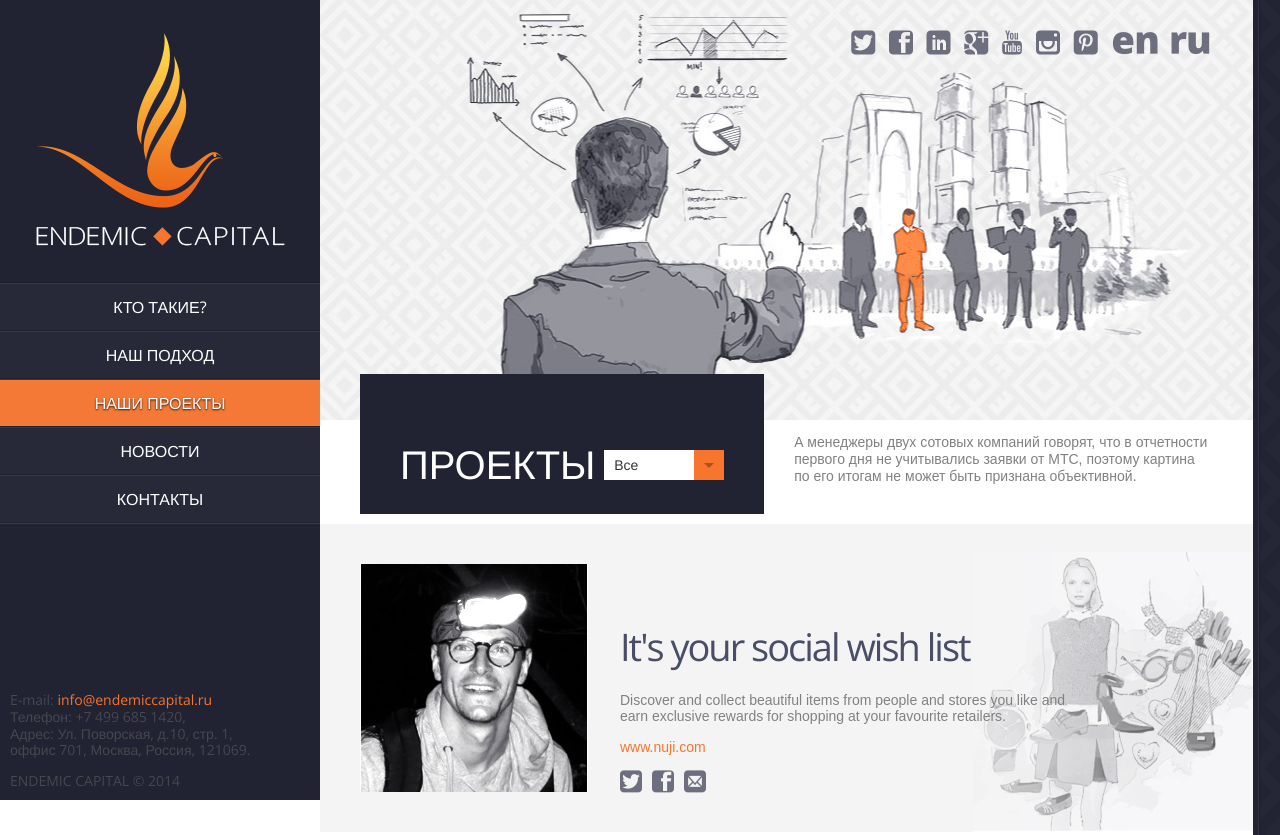
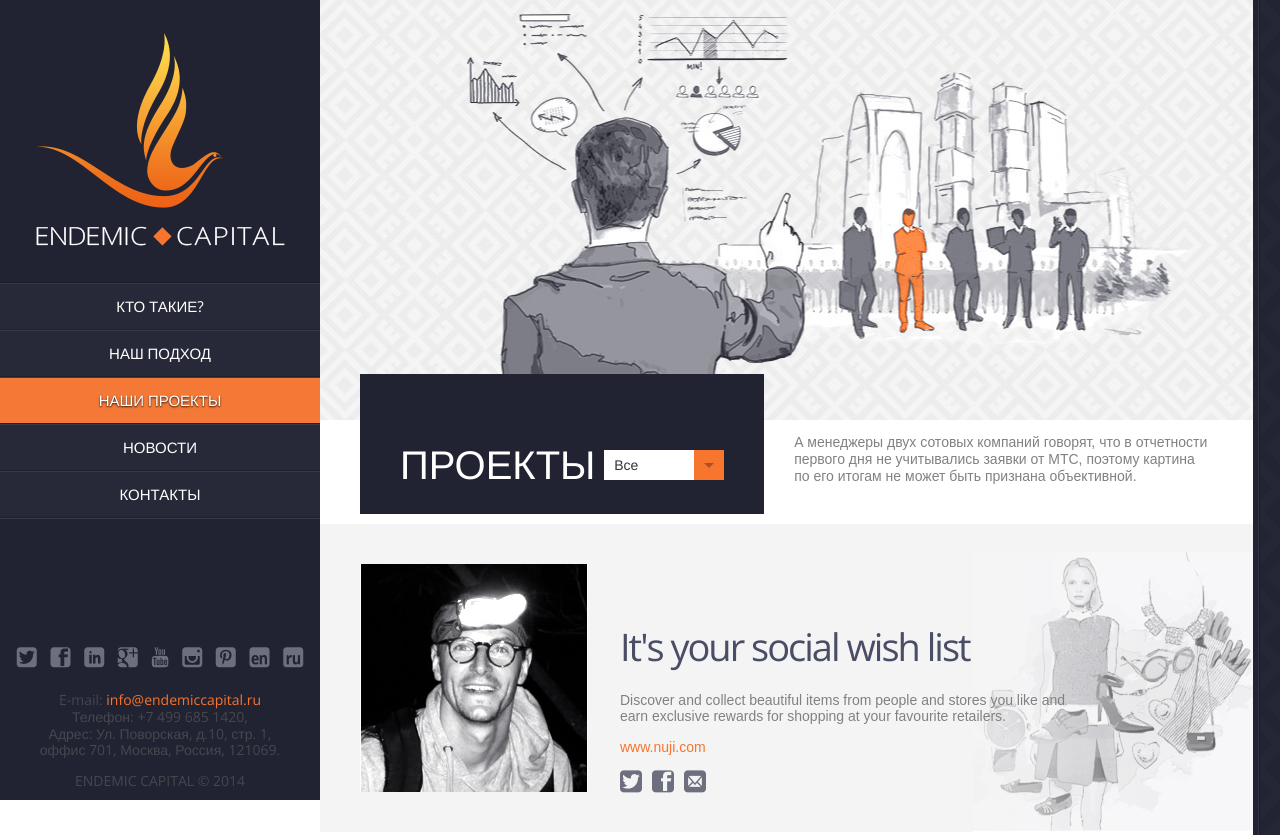
Before and after one commit to bezdna/endemic, a website: page app/ourprojects.html in a window 1280 px wide. Shown: the top 835 px of the page. Drawn offline with nearby package versions, Linux system fonts and the light colour scheme; files that its build step writes are made by us from their sources.

Commit message:
fix fonts and cnange position social links

```diff
--- a/Gruntfile.js
+++ b/Gruntfile.js
@@ -66,8 +66,8 @@ module.exports = function (grunt) {
         connect: {
             options: {
 
-                port: 9033,
-                livereload: 35733,
+                port: 9034,
+                livereload: 35734,
                 // Change this to '192.168.1.36' to access the server from outside
                 hostname: '192.168.1.36'
                 //hostname: 'localhost'
--- a/app/ourprojects.html
+++ b/app/ourprojects.html
@@ -44,6 +44,17 @@
                         </ul>
                     </nav>
                     <div class="info">
+                        <ul class="small_menu">
+                            <li><a href="#" class="icon-twitter"></a></li>
+                            <li><a href="#" class="icon-facebook"></a></li>
+                            <li><a href="#" class="icon-linkedin"></a></li>
+                            <li><a href="#" class="icon-google-plus"></a></li>
+                            <li><a href="#" class="icon-youtube"></a></li>
+                            <li><a href="#" class="icon-instagram"></a></li>
+                            <li><a href="#" class="icon-pinterest"></a></li>
+                            <li><a href="#" class="icon-en"></a></li>
+                            <li><a href="#" class="icon-ru"></a></li>
+                        </ul>
                         <p>E-mail: <a href="mailto:info@endemiccapital.ru">info@endemiccapital.ru</a> <br>
                         Телефон: +7 499 685 1420, <br>
                         Адрес: Ул. Поворская, д.10, стр. 1, <br>
@@ -55,17 +66,7 @@
                 <!-- Container START -->
                 <div class="container">
                     <div class="container_top">
-                        <ul class="small_menu">
-                        <li><a href="#" class="icon-twitter"></a></li>
-                        <li><a href="#" class="icon-facebook"></a></li>
-                        <li><a href="#" class="icon-linkedin"></a></li>
-                        <li><a href="#" class="icon-google-plus"></a></li>
-                        <li><a href="#" class="icon-youtube"></a></li>
-                        <li><a href="#" class="icon-instagram"></a></li>
-                        <li><a href="#" class="icon-pinterest"></a></li>
-                        <li><a href="#" class="icon-en"></a></li>
-                        <li><a href="#" class="icon-ru"></a></li>
-                    </ul>
+
                     </div>
 
                     <div class="content">
@@ -117,11 +118,6 @@
                             </li>
                             <li>
                                 <img src="" alt="" class="bg">
-                                <ul class="socials">
-                                    <li><a href="#" class="icon-twitter"></a></li>
-                                    <li><a href="#" class="icon-facebook"></a></li>
-                                    <li><a href="#" class="icon-mail"></a></li>
-                                </ul>
                                 <div class="img">
                                     <img src="images/prod_3.jpg" alt="">
                                 </div>
--- a/app/styles/_fonts.scss
+++ b/app/styles/_fonts.scss
@@ -1,10 +1,10 @@
 @font-face {
 	font-family: 'icomoon';
-	src:url('fonts/icomoon.eot?2mr6xu');
-	src:url('fonts/icomoon.eot?#iefix2mr6xu') format('embedded-opentype'),
-		url('fonts/icomoon.woff?2mr6xu') format('woff'),
-		url('fonts/icomoon.ttf?2mr6xu') format('truetype'),
-		url('fonts/icomoon.svg?2mr6xu#icomoon') format('svg');
+	src:url('fonts/icomoon.eot?-kfm5x2');
+	src:url('fonts/icomoon.eot?#iefix-kfm5x2') format('embedded-opentype'),
+		url('fonts/icomoon.woff?-kfm5x2') format('woff'),
+		url('fonts/icomoon.ttf?-kfm5x2') format('truetype'),
+		url('fonts/icomoon.svg?-kfm5x2#icomoon') format('svg');
 	font-weight: normal;
 	font-style: normal;
 }
@@ -21,39 +21,8 @@
 	/* Better Font Rendering =========== */
 	-webkit-font-smoothing: antialiased;
 	-moz-osx-font-smoothing: grayscale;
-	&:before {
-		vertical-align: bottom;
-	}
 }
 
-.icon-uni65:before {
-	content: "\65";
-}
-.icon-uni6E:before {
-	content: "\6e";
-}
-.icon-uni72:before {
-	content: "\72";
-}
-.icon-uni75:before {
-	content: "\75";
-}
-.icon-en,
-.icon-ru {
-	width: 44px;
-	display: inline-block;
-	&:before {
-		font-size: 1.6em;
-		line-height: 0.65;
-		letter-spacing: -1px;
-	}
-}
-.icon-en:before {
-	content: "en";
-}
-.icon-ru:before {
-	content: "ru";
-}
 .icon-google-plus:before {
 	content: "\e600";
 }
@@ -78,3 +47,29 @@
 .icon-youtube:before {
 	content: "\e607";
 }
+.icon-ru:before {
+	content: "\e608";
+}
+.icon-en:before {
+	content: "\e609";
+}
+
+
+
+
+// .icon-en,
+// .icon-ru {
+// 	width: 44px;
+// 	display: inline-block;
+// 	&:before {
+// 		font-size: 1.4em;
+// 		line-height: 0.7;
+// 		letter-spacing: -1px;
+// 	}
+// }
+// .icon-en:before {
+// 	content: "en";
+// }
+// .icon-ru:before {
+// 	content: "ru";
+// }
--- a/app/styles/main.scss
+++ b/app/styles/main.scss
@@ -196,6 +196,8 @@ a {
         }
 
     }
+
+}
 .sidebar {
     width: $sidebar_w;
     float: left;
@@ -215,22 +217,28 @@ a {
         position: absolute;
         bottom: 0;
         text-align: left;
-            padding: 10px;
+        padding: 10px 0;
         color: #46474f;
         font-size: 14px;
+        width: 100%;
+        text-align: center;
         @include r(min-height) {
             position: static;
         }
         p {
             line-height: 1.2;
-            }
+            padding-left: 10px;
+            padding-right: 10px;
             a {
                 color: #f8752e;
             }
         }
+
+    }
     .copyright {
         margin-bottom: 0;
-        }
+        text-align: center;
+        padding: 0 10px;
     }
 }
 .logo {
@@ -253,6 +261,7 @@ a {
     li {
         border-top: 1px solid #373948;
         border-bottom: 1px solid #1f212e;
+        font-size: 15px;
         &.active {
             a {
                 background-color: #f57936;
@@ -457,18 +466,16 @@ a {
 
 .small_menu {
     margin: 0;
-    position: absolute;
-    top: 30px;
-    right: 40px;
     list-style: none;
     z-index: 1;
     font-weight: 700;
+    padding: 0 10px 00px 00px;
     li {
         display: inline-block;
-        padding: 0 0 0 10px;
+        padding: 0 0 10px 10px;
         a {
             text-decoration: none;
-            font-size: 24px;
+            font-size: 20px;
             color: #6e6f7e;
             transition: 0.3s ease-out all;
             &.i-email {
@@ -476,11 +483,6 @@ a {
             }
             &:hover {
                 color: #f8752e;
-            }
-            &.lang {
-                font-size: 38px;
-                line-height: 28px;
-                letter-spacing: -3px;
             }
         }
     }
```
Also changed, not shown: app/contacts.html (+12 -11 lines), app/index.html (+12 -11 lines), app/news.html (+12 -11 lines), app/ourbusiness.html (+12 -11 lines), app/whoweare.html (+12 -11 lines), app/styles/fonts/icomoon.ttf, app/styles/fonts/icomoon.woff, 2 other files. Lines whose indentation alone changed are shown as unchanged.
